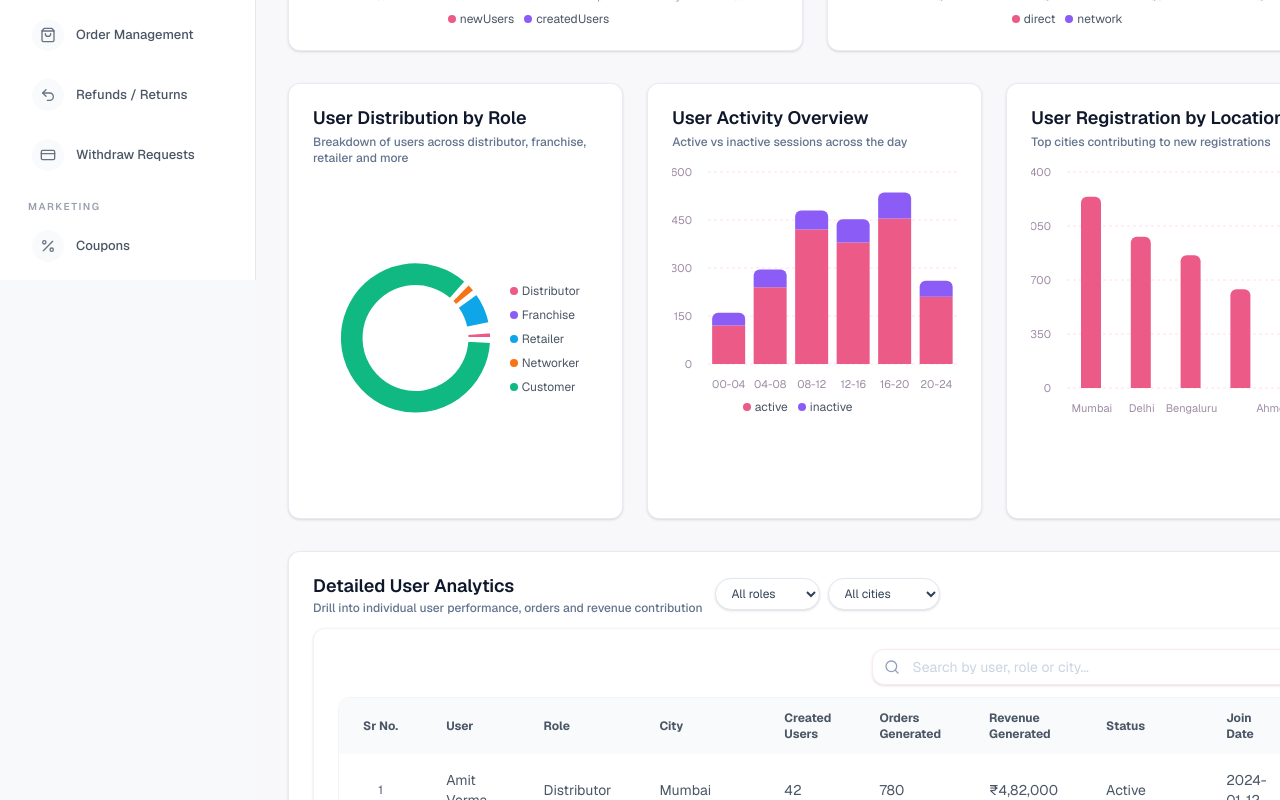
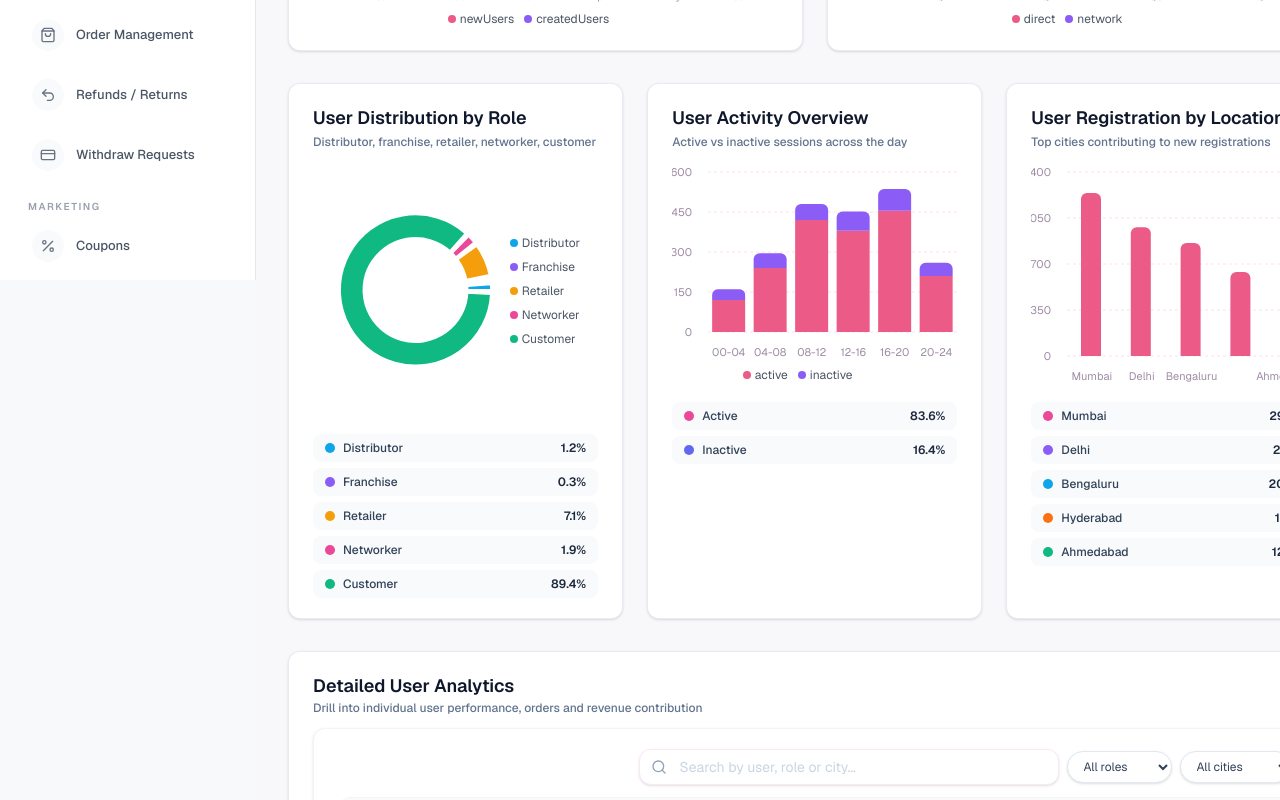
Before and after one commit to ZoyaAnsari19/secure-pharma-master-admin, a Next.js app: page /dashboard/user-analytics in a window 1280 px wide. Shown: the part 520-1320 px from the top of the page. Built offline with nearby package versions, Linux system fonts and the light colour scheme.

Commit message:
Enhance User Analytics page: Introduce role-based donut chart for user distribution, display activity status percentages, and improve registration data visualization. Update layout for better clarity and user engagement.

```diff
--- a/src/app/dashboard/user-analytics/page.tsx
+++ b/src/app/dashboard/user-analytics/page.tsx
@@ -110,6 +110,33 @@ const userRegistrationByLocation: LocationPoint[] = [
   { location: "Hyderabad", registrations: 640 },
   { location: "Ahmedabad", registrations: 520 },
 ];
+
+const ROLE_DONUT_DATA = [
+  { name: "Distributor", value: 156, color: "#0ea5e9" },
+  { name: "Franchise", value: 42, color: "#8b5cf6" },
+  { name: "Retailer", value: 892, color: "#f59e0b" },
+  { name: "Networker", value: 234, color: "#ec4899" },
+  { name: "Customer", value: 11219, color: "#10b981" },
+] as { name: string; value: number; color: string }[];
+
+const TOTAL_ROLE_USERS = ROLE_DONUT_DATA.reduce(
+  (sum, item) => sum + item.value,
+  0
+);
+
+const TOTAL_ACTIVITY = userActivityOverview.reduce(
+  (acc, item) => {
+    acc.active += item.active;
+    acc.inactive += item.inactive;
+    return acc;
+  },
+  { active: 0, inactive: 0 }
+);
+
+const TOTAL_REGISTRATIONS = userRegistrationByLocation.reduce(
+  (sum, item) => sum + item.registrations,
+  0
+);
 
 const createdUsersNetworkGrowth: NetworkGrowthPoint[] = [
   { label: "Q1", direct: 280, network: 620 },
@@ -316,25 +343,45 @@ export default function UserAnalyticsPage() {
                         User Distribution by Role
                       </CardTitle>
                       <CardDescription className="text-sm text-slate-500">
-                        Breakdown of users across distributor, franchise, retailer and more
+                        Distributor, franchise, retailer, networker, customer
                       </CardDescription>
                     </div>
                   </CardHeader>
                   <CardContent>
                     <SalesAnalyticsChart
                       chartType="donut"
-                      data={[
-                        { name: "Distributor", value: 156 },
-                        { name: "Franchise", value: 42 },
-                        { name: "Retailer", value: 892 },
-                        { name: "Networker", value: 234 },
-                        { name: "Customer", value: 11219 },
-                      ]}
+                      data={ROLE_DONUT_DATA}
                       nameKey="name"
                       valueKey="value"
-                      heightClassName="h-80"
+                      heightClassName="h-64"
+                      colors={ROLE_DONUT_DATA.map((d) => d.color)}
                       valueFormatter={(v) => v.toLocaleString()}
                     />
+                    <div className="mt-4 space-y-1.5">
+                      {ROLE_DONUT_DATA.map((item) => {
+                        const percentage =
+                          (item.value / TOTAL_ROLE_USERS) * 100;
+                        return (
+                          <div
+                            key={item.name}
+                            className="flex items-center justify-between rounded-lg bg-slate-50 px-3 py-1.5"
+                          >
+                            <div className="flex items-center gap-2">
+                              <span
+                                className="h-2.5 w-2.5 rounded-full"
+                                style={{ backgroundColor: item.color }}
+                              />
+                              <span className="text-xs font-medium text-slate-700">
+                                {item.name}
+                              </span>
+                            </div>
+                            <span className="text-xs font-semibold text-slate-800">
+                              {percentage.toFixed(1)}%
+                            </span>
+                          </div>
+                        );
+                      })}
+                    </div>
                   </CardContent>
                 </Card>
 
@@ -355,8 +402,40 @@ export default function UserAnalyticsPage() {
                       data={userActivityOverview}
                       xKey="label"
                       seriesKeys={["active", "inactive"]}
+                      heightClassName="h-56"
                       valueFormatter={(v) => v.toLocaleString()}
                     />
+                    <div className="mt-4 space-y-1.5">
+                      {[
+                        { label: "Active", value: TOTAL_ACTIVITY.active },
+                        { label: "Inactive", value: TOTAL_ACTIVITY.inactive },
+                      ].map((item, index) => {
+                        const percentage =
+                          (item.value /
+                            (TOTAL_ACTIVITY.active + TOTAL_ACTIVITY.inactive)) *
+                          100;
+                        const color = index === 0 ? "#ec4899" : "#6366f1";
+                        return (
+                          <div
+                            key={item.label}
+                            className="flex items-center justify-between rounded-lg bg-slate-50 px-3 py-1.5"
+                          >
+                            <div className="flex items-center gap-2">
+                              <span
+                                className="h-2.5 w-2.5 rounded-full"
+                                style={{ backgroundColor: color }}
+                              />
+                              <span className="text-xs font-medium text-slate-700">
+                                {item.label}
+                              </span>
+                            </div>
+                            <span className="text-xs font-semibold text-slate-800">
+                              {percentage.toFixed(1)}%
+                            </span>
+                          </div>
+                        );
+                      })}
+                    </div>
                   </CardContent>
                 </Card>
 
@@ -377,24 +456,62 @@ export default function UserAnalyticsPage() {
                       data={userRegistrationByLocation}
                       xKey="location"
                       yKey="registrations"
+                      heightClassName="h-56"
                       valueFormatter={(v) => v.toLocaleString()}
                     />
+                    <div className="mt-4 space-y-1.5">
+                      {userRegistrationByLocation.map((item, index) => {
+                        const percentage =
+                          (item.registrations / TOTAL_REGISTRATIONS) * 100;
+                        const colors = ["#ec4899", "#8b5cf6", "#0ea5e9", "#f97316", "#10b981"];
+                        return (
+                          <div
+                            key={item.location}
+                            className="flex items-center justify-between rounded-lg bg-slate-50 px-3 py-1.5"
+                          >
+                            <div className="flex items-center gap-2">
+                              <span
+                                className="h-2.5 w-2.5 rounded-full"
+                                style={{ backgroundColor: colors[index % colors.length] }}
+                              />
+                              <span className="text-xs font-medium text-slate-700">
+                                {item.location}
+                              </span>
+                            </div>
+                            <span className="text-xs font-semibold text-slate-800">
+                              {percentage.toFixed(1)}%
+                            </span>
+                          </div>
+                        );
+                      })}
+                    </div>
                   </CardContent>
                 </Card>
               </div>
 
               <Card className="rounded-xl border border-slate-200/80 bg-white shadow-sm">
                 <CardHeader>
-                  <div className="flex flex-col gap-3 sm:flex-row sm:items-center sm:justify-between">
                   <div>
                     <CardTitle className="text-lg font-semibold text-slate-800">
                       Detailed User Analytics
                     </CardTitle>
                     <CardDescription className="text-sm text-slate-500">
-                        Drill into individual user performance, orders and
-                        revenue contribution
+                      Drill into individual user performance, orders and revenue
+                      contribution
                     </CardDescription>
                   </div>
+                </CardHeader>
+                <CardContent>
+                  <DataTable<UserAnalyticsRow>
+                    title=""
+                    columns={userAnalyticsColumns}
+                    data={filteredRows}
+                    pageSize={6}
+                    searchPlaceholder="Search by user, role or city..."
+                    hideFiltersButton
+                    showIndexColumn
+                    indexColumnLabel="Sr No."
+                    rightHeader={
                       <div className="flex flex-wrap items-center gap-2">
                         <select
                           className="h-8 rounded-full border border-slate-200 bg-white px-3 text-xs text-slate-700 shadow-sm focus:border-pink-300 focus:outline-none focus:ring-1 focus:ring-pink-200"
@@ -427,18 +544,7 @@ export default function UserAnalyticsPage() {
                           ))}
                         </select>
                       </div>
-                  </div>
-                </CardHeader>
-                <CardContent>
-                  <DataTable<UserAnalyticsRow>
-                    title=""
-                    columns={userAnalyticsColumns}
-                    data={filteredRows}
-                    pageSize={6}
-                    searchPlaceholder="Search by user, role or city..."
-                    hideFiltersButton
-                    showIndexColumn
-                    indexColumnLabel="Sr No."
+                    }
                   />
                 </CardContent>
               </Card>
```
Lines whose indentation alone changed are shown as unchanged.
